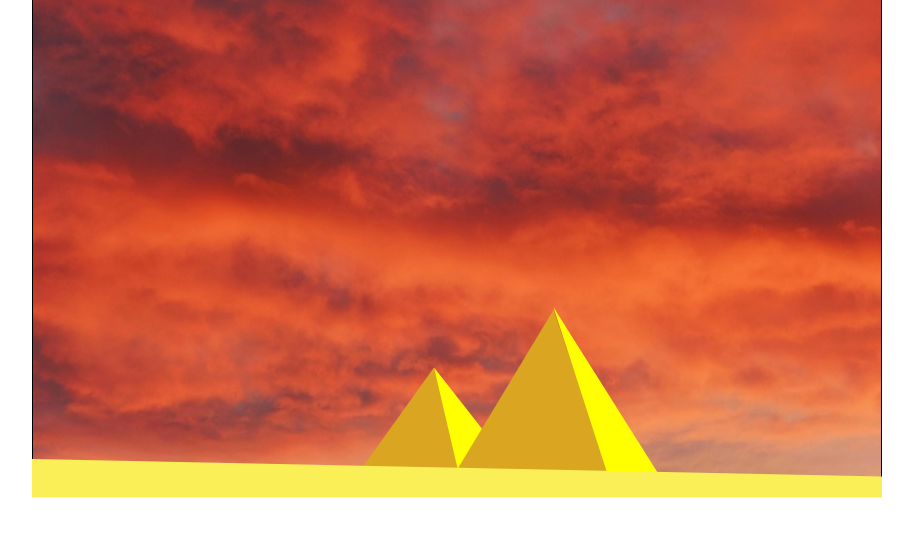
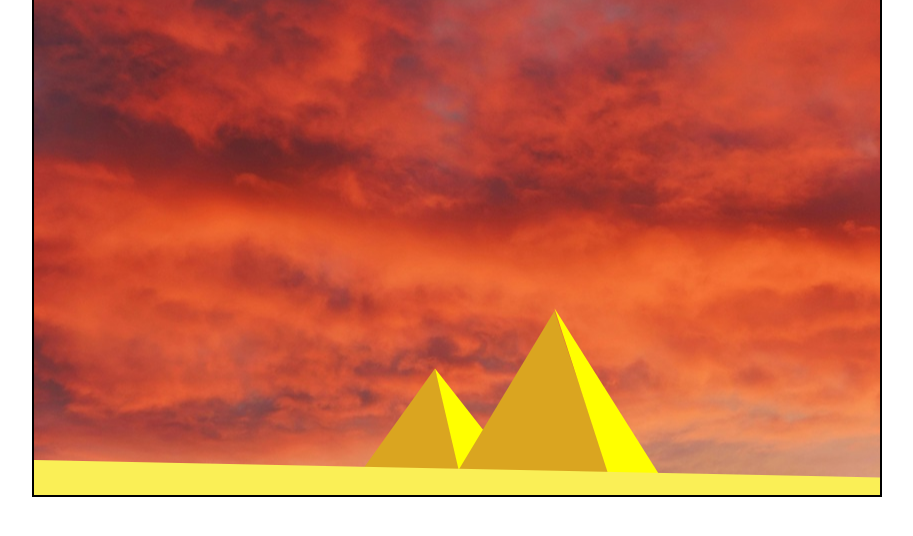
Before and after one commit to EricvanRees/Mini-CSS-projects, a plain HTML site: page 02 Piramids CSS Art/index.html in a window 1280 px wide. Shown: the part 192-728 px from the top of the page, without its empty margins (183-1096 px from the left). Drawn offline with Linux system fonts and the light colour scheme.

Commit message:
added overflow:hidden to container and set a border property on the container element for better visual experience

```diff
--- a/02 Piramids CSS Art/style.css
+++ b/02 Piramids CSS Art/style.css
@@ -21,12 +21,13 @@ h1 {
 .container {
   width: 850px;
   height: 500px;
-  border: 1px solid black;
+  border: 2px solid black;
   position: relative;
   background: url(/img/clouds.jpg) no-repeat center ;
   display: flex;
   align-items: center;
   justify-content: center;
+  overflow: hidden;
 }
 
 .piramid-left-left {
```
